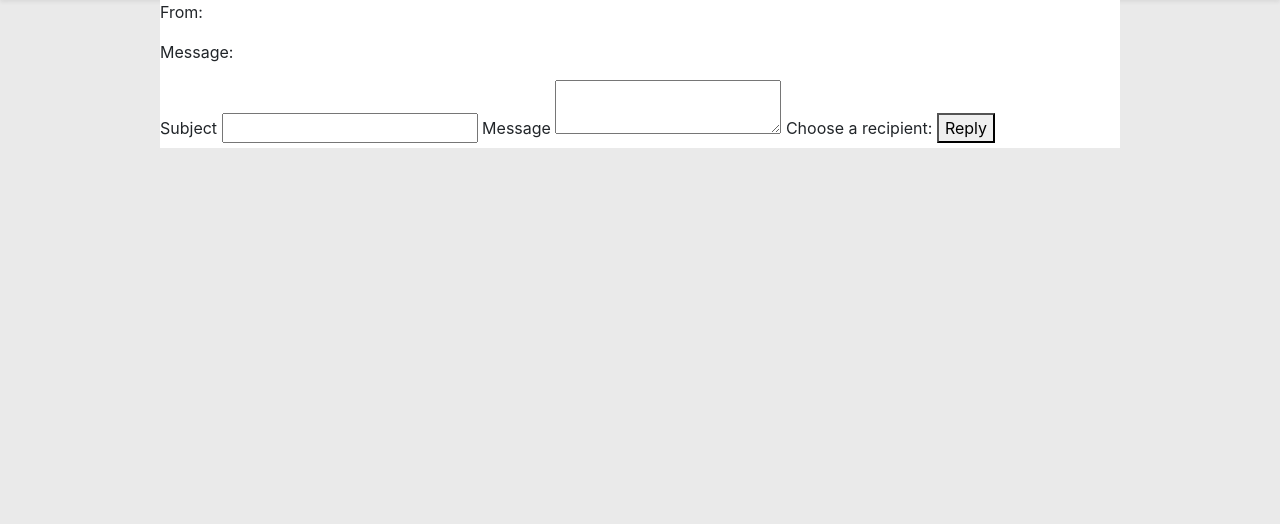
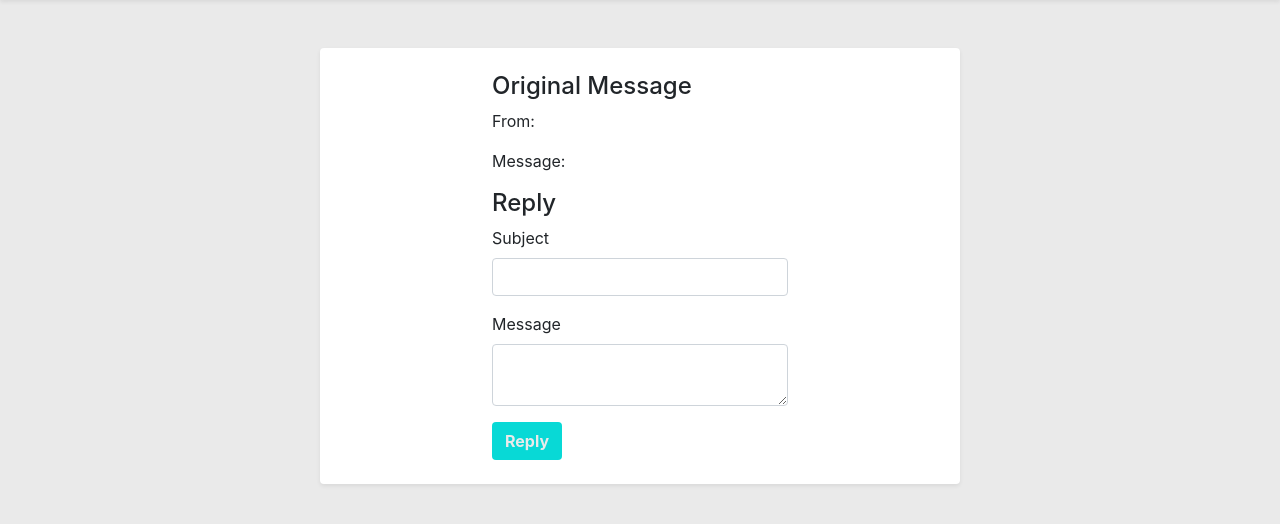
Before and after one commit to JennyWauer/school_scheduler, a Django app: template scheduler_app/templates/opened_message.html in a window 1280 px wide. Shown: the part 70-594 px from the top of the page. Run offline with Django 3.2, Linux system fonts and the light colour scheme; the template is opened without the code that fills it, so the values that code supplies are empty; some libraries are stand-ins or nearby versions.

Commit message:
style form

```diff
--- a/scheduler_app/templates/opened_message.html
+++ b/scheduler_app/templates/opened_message.html
@@ -19,21 +19,25 @@
         <a href="inbox/{{user.id}}" class="btn ml-1 inbox-btn">Inbox</a>
         <a href="/logout" class="btn ml-1 logout">Logout</a>
     </header>
-    <div class="w-75 ml-auto mr-auto form-background">
-        <div>
+    <div class="w-50 ml-auto mr-auto form-background mt-5 rounded shadow-sm p-4">
+        <div class="w-50 ml-auto mr-auto">
+            <h4>Original Message</h4>
             <p>From: {{message.sender.first_name}} {{message.sender.last_name}}</p>
             <p>Message: {{message.message}}</p>
         </div>
-        <div>
+        <div class="w-50 ml-auto mr-auto">
+            <h4>Reply</h4>
             <form id="reply_message" action="/send" method="POST">
                 {% csrf_token %}
+                <div class="mb-3">
                     <label for="Subject">Subject</label>
-                    <input type="text"  id="subject" name="subject">
+                    <input type="text" id="subject" name="subject" class="form-control" >
+                </div>
+                <div class="mb-3">
                     <label for="message">Message</label>
-                    <textarea id='message_body' name='message'></textarea>
-                    <label for="recipient">Choose a recipient:</label>
-                    <input type="hidden" id="recipient" name="recipient" value="{{message.sender.id}}">
-                    <button>Reply</button>
+                    <textarea id='message_body' name='message' class="form-control" ></textarea>
+                </div>
+                <input type="submit" name="submit" id="submit" value="Reply" class="btn submit">
             </form>
         </div>
     </div>
```
